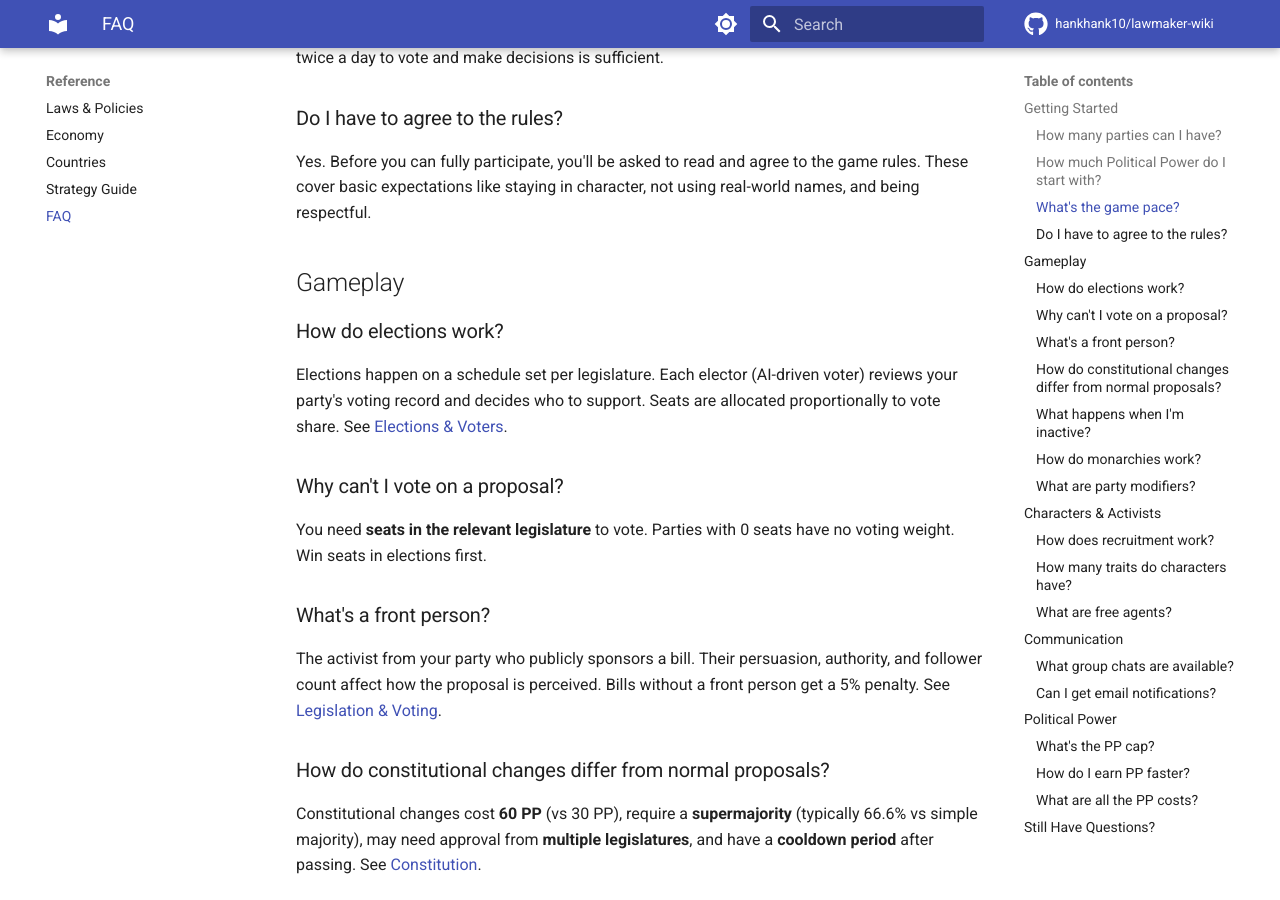
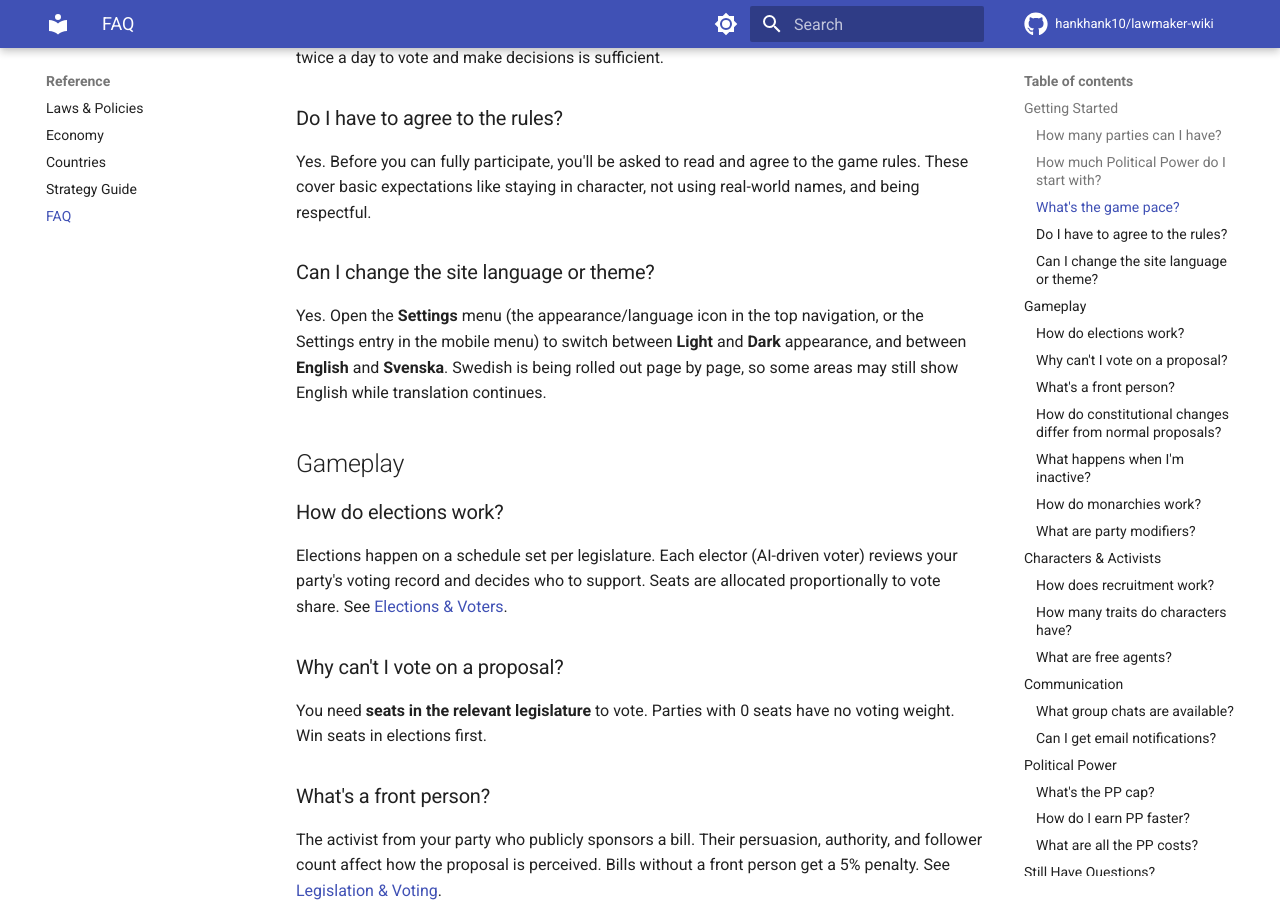
Before and after one commit to hankhank10/lawmaker-wiki, an MkDocs documentation site: the page built from docs/faq.md, in a window 1280 px wide and 900 px high, scrolled down 538 px. Built offline with MkDocs 1.6.1 and Material for MkDocs 9.7.7, drawn with Linux system fonts in a browser that asks for light colours; comment, search, counter and statistics services are not loaded.

Commit message:
📝 Sync from private repo
Auto-synced from hankhank10/lawmaker/game-manual

```diff
--- a/docs/faq.md
+++ b/docs/faq.md
@@ -17,6 +17,10 @@ New parties start with **100 PP**. You regenerate 1 PP per game day (1 real-worl
 ### Do I have to agree to the rules?
 
 Yes. Before you can fully participate, you'll be asked to read and agree to the game rules. These cover basic expectations like staying in character, not using real-world names, and being respectful.
+
+### Can I change the site language or theme?
+
+Yes. Open the **Settings** menu (the appearance/language icon in the top navigation, or the Settings entry in the mobile menu) to switch between **Light** and **Dark** appearance, and between **English** and **Svenska**. Swedish is being rolled out page by page, so some areas may still show English while translation continues.
 
 ## Gameplay
 
```
Also changed, not shown: docs/roadmap.md (+2 -0 lines).
